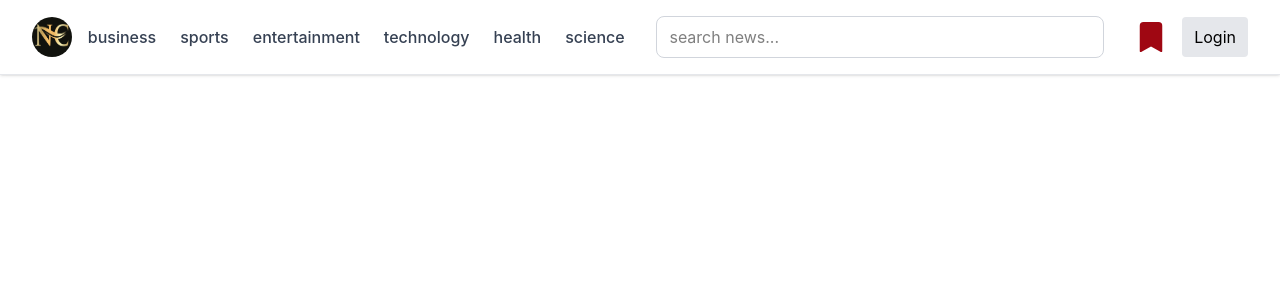
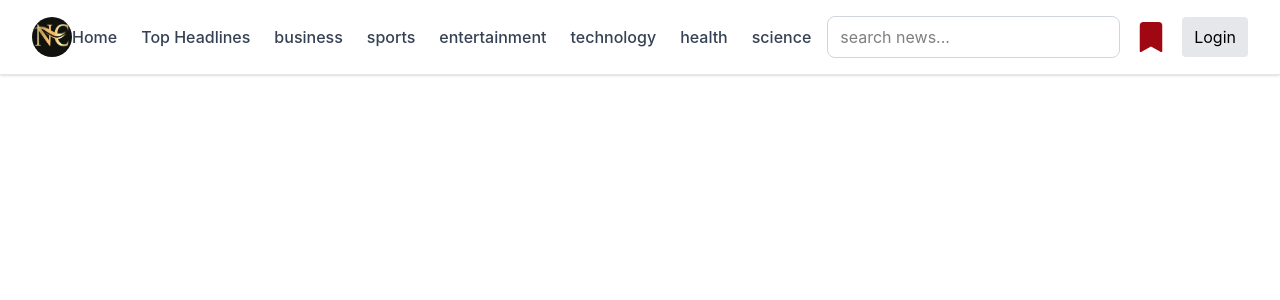
Before and after one commit to SravanRudraraju/newscast, a React (Vite) app in the folder client/: page /login in a window 1280 px wide. Shown: the top 300 px of the page. Built offline with nearby package versions, Linux system fonts and the light colour scheme.

Commit message:
Improve application navigation

```diff
--- a/client/src/components/Navbar.jsx
+++ b/client/src/components/Navbar.jsx
@@ -2,13 +2,14 @@ import React from 'react'
 import logo from "../assets/NClogo.png"
 import profile from "../assets/profile.png"
 import bookmark from "../assets/bookmark.png"
-import { Link, Links } from 'react-router-dom'
+import { Link, useNavigate } from 'react-router-dom'
 import { HiMenu } from "react-icons/hi";
 import { BsBookmarkFill } from "react-icons/bs";
 import { useAuth } from "../context/AuthContext";
 
 const Navbar = ({ category, setCategory, search, setSearch, searchInput, setSearchInput }) => {
     const { user, logout } = useAuth();
+    const navigate = useNavigate();
 
     const categories = ["business", "sports", "entertainment", "technology", "health", "science"]
     return (
@@ -21,10 +22,37 @@ const Navbar = ({ category, setCategory, search, setSearch, searchInput, setSear
                 <Link className="shrink-0 text-3xl font-black text-red-700 tracking-tight" to="/"> <img className="w-10 h-10 rounded-full cursor-pointer" src={logo} alt="logo" /></Link></div>
             <div className="hidden xl:flex shrink-0">
                 <ul className="flex items-center gap-6 ">
+                    <li className="text-gray-700 font-medium hover:text-blue-600 cursor-pointer transition-colors duration-200">
+                        <button
+                            className="bg-transparent border-none p-0 text-gray-700 font-medium hover:text-blue-600 cursor-pointer"
+                            onClick={() => {
+                                setSearch("")
+                                setSearchInput("")
+                                setCategory("general")
+                                navigate("/")
+                            }}
+                        >
+                            Home
+                        </button>
+                    </li>
+                    <li className="text-gray-700 font-medium hover:text-blue-600 cursor-pointer transition-colors duration-200">
+                        <button
+                            className="bg-transparent border-none p-0 text-gray-700 font-medium hover:text-blue-600 cursor-pointer"
+                            onClick={() => {
+                                navigate("/top-headlines")
+                            }}
+                        >
+                            Top Headlines
+                        </button>
+                    </li>
                     {categories.map((category) => (
                         <li key={category} className="text-gray-700 font-medium hover:text-blue-600 cursor-pointer transition-colors duration-200">
+
                             <button className='bg-transparent border-none p-0 text-gray-700 font-medium hover:text-blue-600 cursor-pointer' onClick={() => {
                                 setCategory(category)
+                                setSearch("")
+                                setSearchInput("")
+                                navigate("/")
                             }} to="/">{category}</button>
                         </li>
                     ))}
```
